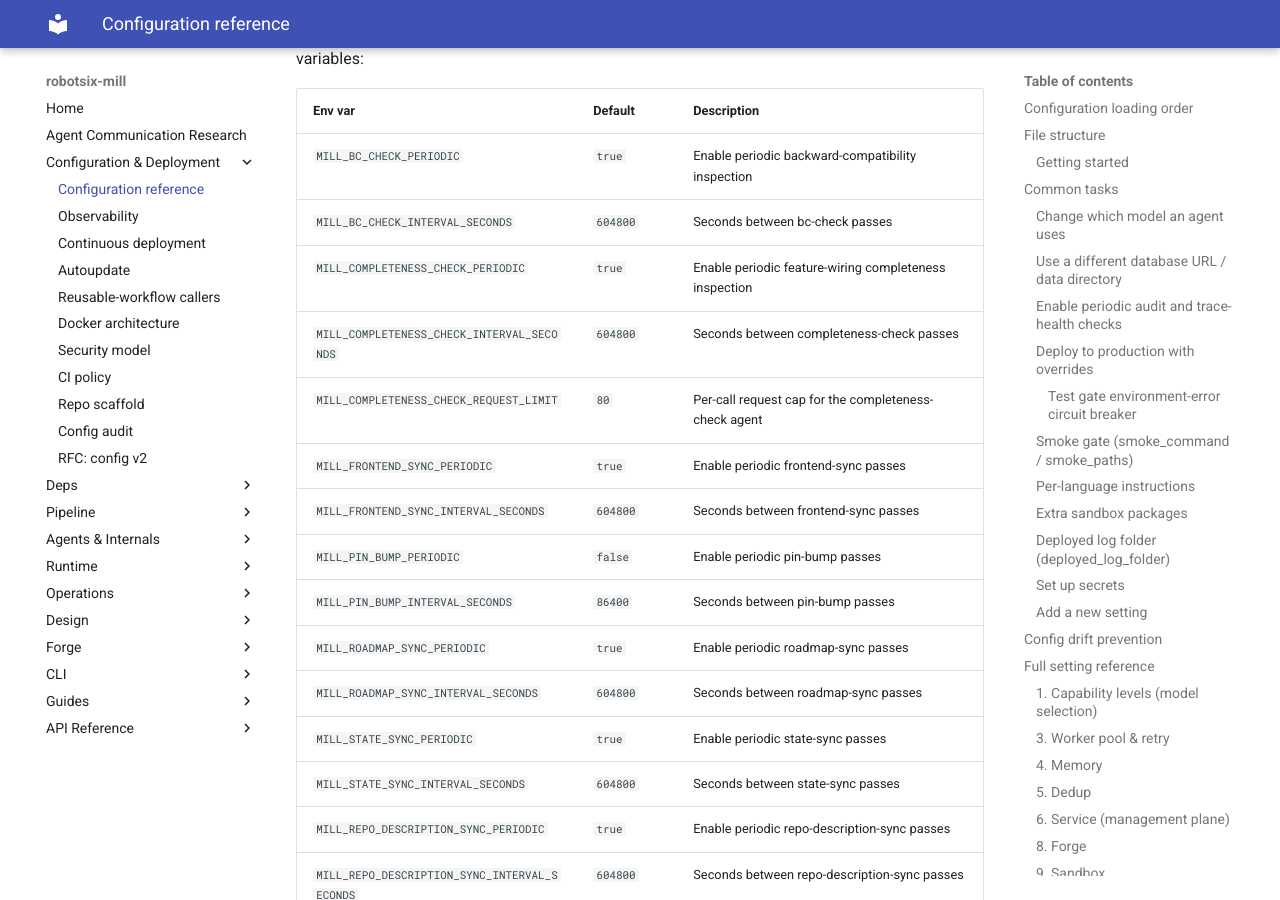
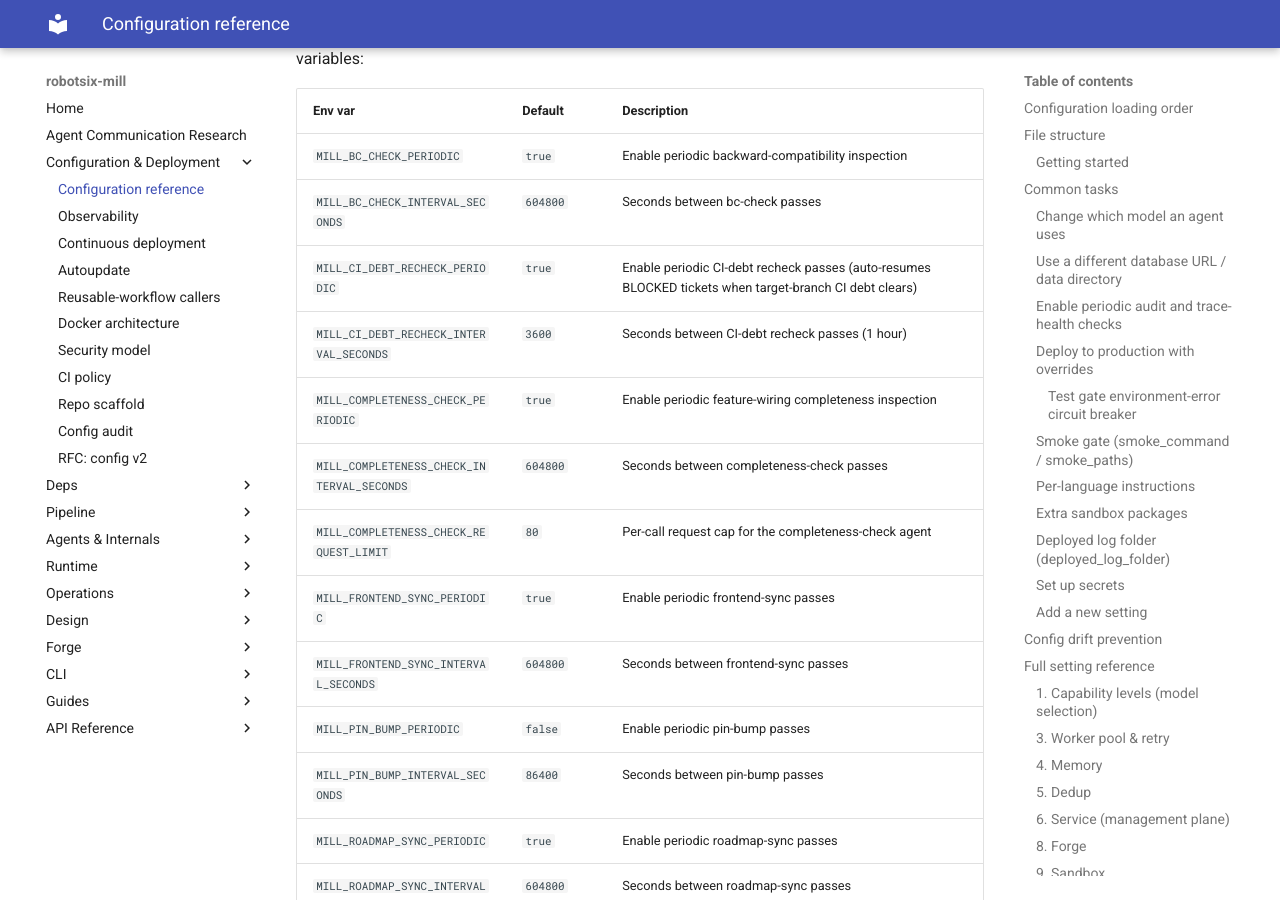
Before and after one commit to damien-robotsix/robotsix-mill, an MkDocs documentation site: the page built from docs/config/configuration.md, in a window 1280 px wide and 900 px high, scrolled down 35842 px. Built offline with MkDocs 1.6.1 and Material for MkDocs 9.7.7, drawn with Linux system fonts in a browser that asks for light colours.

Commit message:
mill: config drift: ci_debt_recheck periodic agent missing from docs/config/configuration.md (20260727T194806Z-config-drift-ci-debt-recheck-periodic-ag-ef15) (#2589)
Co-authored-by: robotsix-mill <mill@robotsix.local>

```diff
--- a/docs/config/configuration.md
+++ b/docs/config/configuration.md
@@ -616,7 +616,7 @@ Each periodic agent shares this pattern:
 | `periodic.<name>.interval_seconds` | `MILL_<NAME>_INTERVAL_SECONDS` | `86400` | Seconds between automatic passes |
 
 Periodic agents: `audit`, `trace_health`, `trace_review`, `health`, `test_gap`,
-`agent_check`, `survey`, `ci_monitor`, `config_sync`, `member_sync`, `meta`, `bc_check`,
+`agent_check`, `survey`, `ci_debt_recheck`, `ci_monitor`, `config_sync`, `member_sync`, `meta`, `bc_check`,
 `completeness_check`, `diagnostic`, `docstring_coverage`, `forge_parity`, `frontend_sync`, `module_curator`, `module_size`, `orphaned_pr_check`, `pin_bump`,
 `copy_paste`, `timeout_escalation`, `triage_boilerplate`, `langfuse_cleanup`, `data_dir_gc`, `dependabot_ingest`, `run_health`, `stale_branch_cleanup`,
 `db_maintenance`, `roadmap_sync`, `sandbox_reaper`, `repo_description_sync`.
@@ -881,6 +881,8 @@ and as environment variables:
 |---------|---------|-------------|
 | `MILL_BC_CHECK_PERIODIC` | `true` | Enable periodic backward-compatibility inspection |
 | `MILL_BC_CHECK_INTERVAL_SECONDS` | `604800` | Seconds between bc-check passes |
+| `MILL_CI_DEBT_RECHECK_PERIODIC` | `true` | Enable periodic CI-debt recheck passes (auto-resumes BLOCKED tickets when target-branch CI debt clears) |
+| `MILL_CI_DEBT_RECHECK_INTERVAL_SECONDS` | `3600` | Seconds between CI-debt recheck passes (1 hour) |
 | `MILL_COMPLETENESS_CHECK_PERIODIC` | `true` | Enable periodic feature-wiring completeness inspection |
 | `MILL_COMPLETENESS_CHECK_INTERVAL_SECONDS` | `604800` | Seconds between completeness-check passes |
 | `MILL_COMPLETENESS_CHECK_REQUEST_LIMIT` | `80` | Per-call request cap for the completeness-check agent |
```
Also changed, not shown: CHANGELOG.md (+1 -0 lines).
